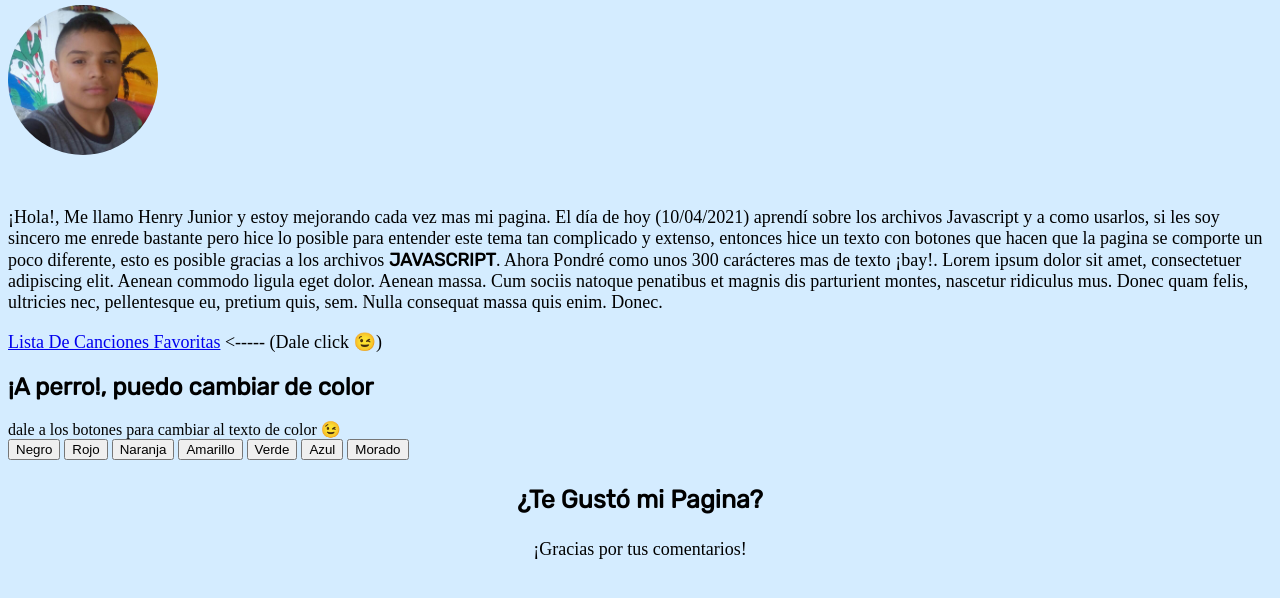
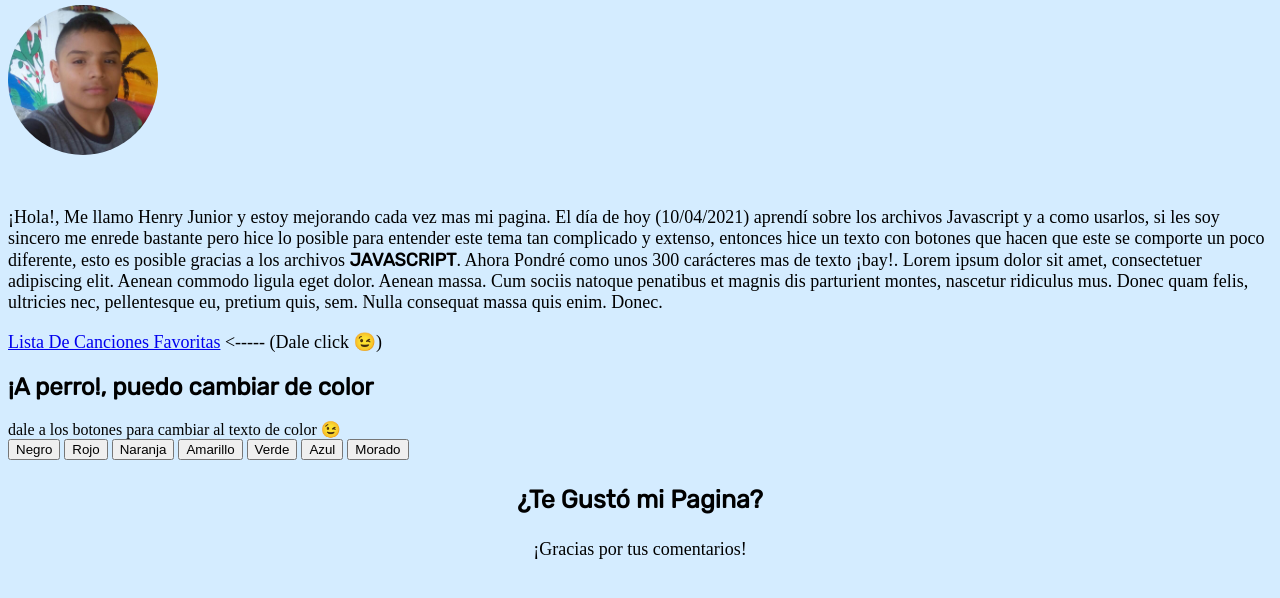
Before and after one commit to Henryjuniorsaa/Henryjuniorsaa.github.io, a plain HTML site: page index2.html in a window 1280 px wide. Shown: the part 96-694 px from the top of the page. Drawn offline with Linux system fonts and the light colour scheme.

Commit message:
Update index2.html

```diff
--- a/index2.html
+++ b/index2.html
@@ -19,7 +19,7 @@
         <p class=descripcion>¡Hola!, Me llamo Henry Junior y estoy mejorando cada vez mas mi pagina. El día de hoy
             (10/04/2021) aprendí sobre los archivos Javascript y a como usarlos, si les soy sincero me enrede bastante pero
             hice lo posible para entender este tema tan complicado y extenso, entonces hice un texto con botones que
-            hacen que la pagina se comporte un poco diferente, esto es posible gracias a los archivos <b class=javasc>JAVASCRIPT</b>.
+            hacen que este se comporte un poco diferente, esto es posible gracias a los archivos <b class=javasc>JAVASCRIPT</b>.
             Ahora Pondré como unos 300 carácteres mas de texto ¡bay!. Lorem ipsum dolor sit amet, consectetuer adipiscing
             elit. Aenean commodo ligula eget dolor. Aenean massa. Cum sociis natoque penatibus et magnis dis parturient
             montes, nascetur ridiculus mus. Donec quam felis, ultricies nec, pellentesque eu, pretium quis, sem. Nulla
```
